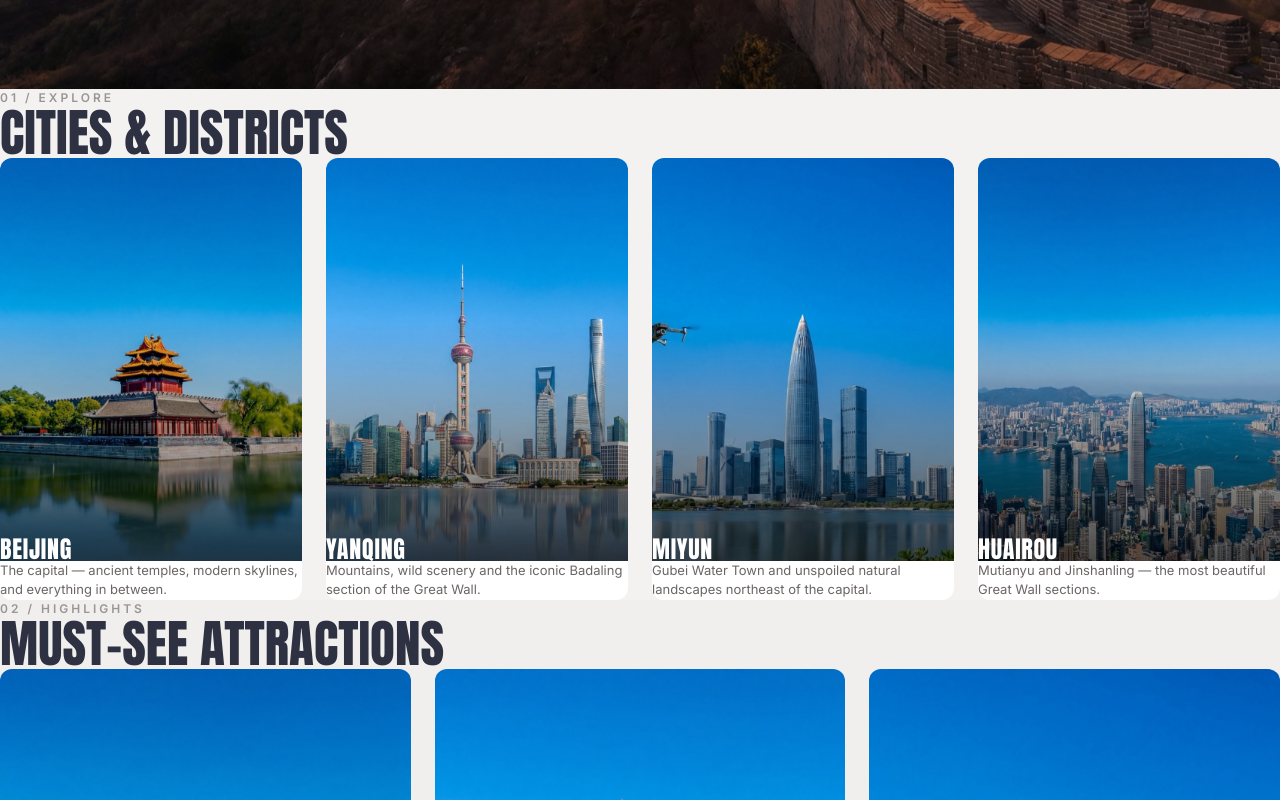
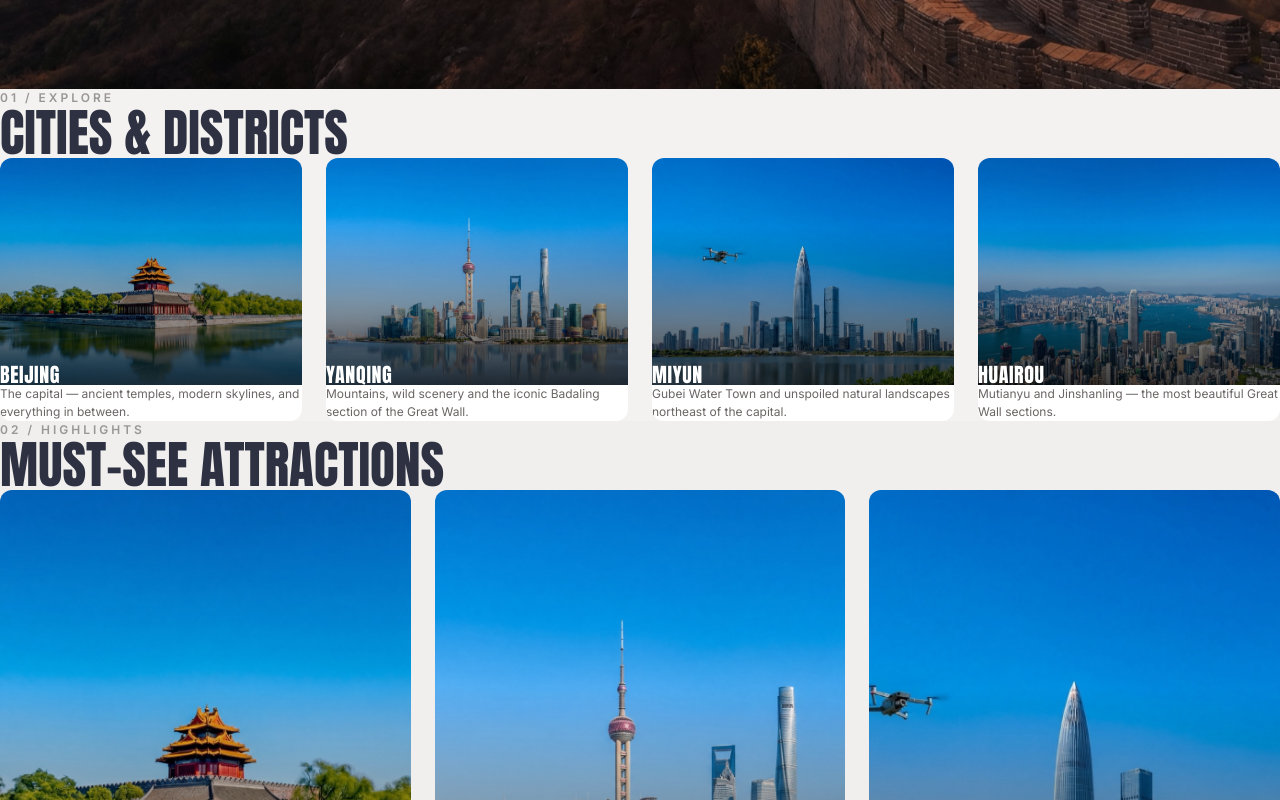
Before and after one commit to JameelHao/chinaquest-web, a Next.js app: page /destinations/beijing in a window 1280 px wide. Shown: the part 711-1511 px from the top of the page. Built offline with nearby package versions, Linux system fonts and the light colour scheme; a web font is replaced by a local one.

Commit message:
fix: change Beijing city cards to landscape ratio (4/3) matching Oregon screenshot
Co-Authored-By: Claude Opus 4.6 <noreply@anthropic.com>

```diff
--- a/src/app/destinations/beijing/page.tsx
+++ b/src/app/destinations/beijing/page.tsx
@@ -69,7 +69,7 @@ export default function BeijingPage() {
                 className="group block rounded-xl overflow-hidden"
                 style={{ background: "#ffffff" }}
               >
-                <div className="relative" style={{ aspectRatio: "3/4" }}>
+                <div className="relative overflow-hidden" style={{ aspectRatio: "4/3" }}>
                   <Image
                     src={city.image}
                     alt={city.name}
@@ -81,16 +81,16 @@ export default function BeijingPage() {
                   <div
                     className="absolute inset-0"
                     style={{
-                      background: "linear-gradient(180deg, transparent 40%, rgba(0,0,0,0.65) 100%)",
+                      background: "linear-gradient(180deg, transparent 30%, rgba(0,0,0,0.7) 100%)",
                     }}
                   />
                   {/* Title on image */}
-                  <div className="absolute bottom-0 left-0 right-0 p-5">
+                  <div className="absolute bottom-0 left-0 right-0 p-4">
                     <h3
                       className="uppercase"
                       style={{
                         fontFamily: "'Anton', 'Bebas Neue', sans-serif",
-                        fontSize: 24,
+                        fontSize: 20,
                         fontWeight: 400,
                         color: "#ffffff",
                         letterSpacing: "0.03em",
@@ -106,7 +106,7 @@ export default function BeijingPage() {
                   <p
                     style={{
                       fontFamily: "'Inter', sans-serif",
-                      fontSize: 13,
+                      fontSize: 12,
                       lineHeight: 1.5,
                       color: "#6b6565",
                     }}
```
